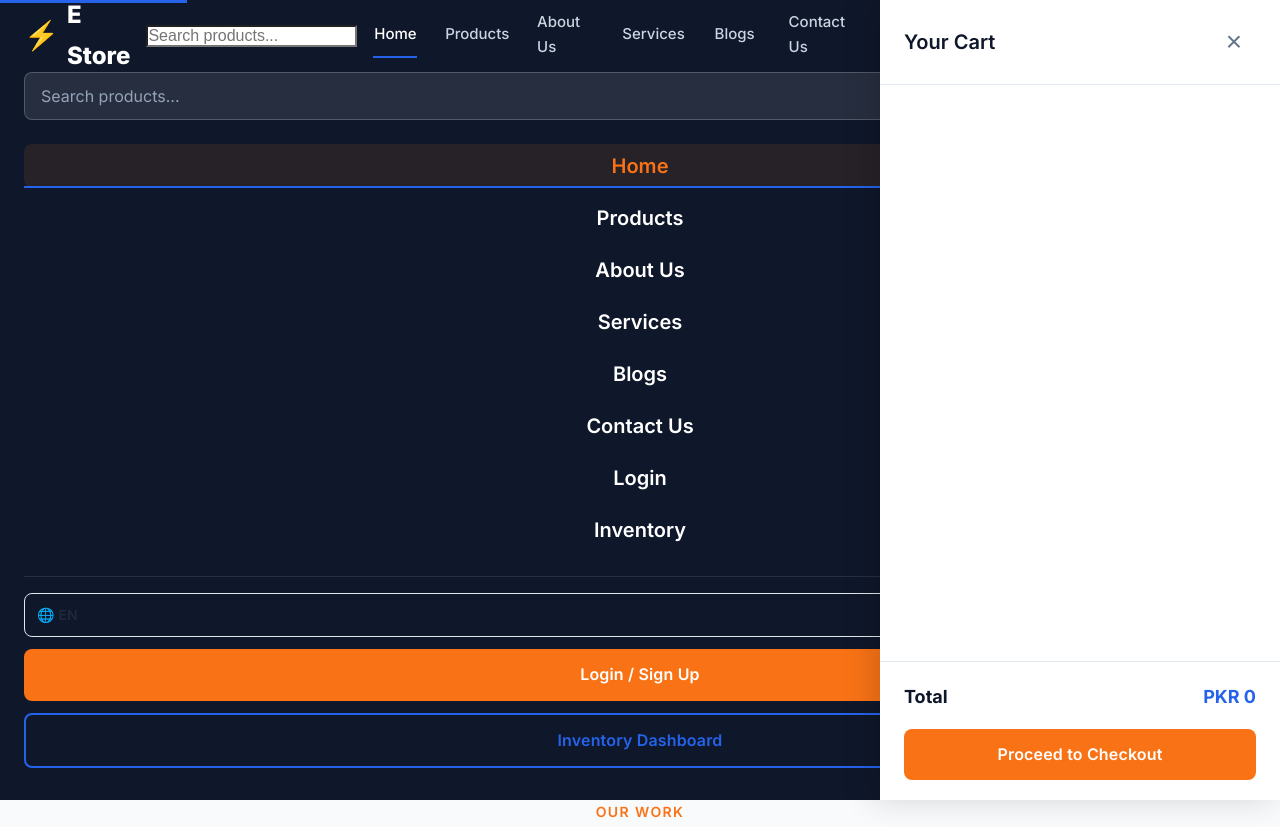
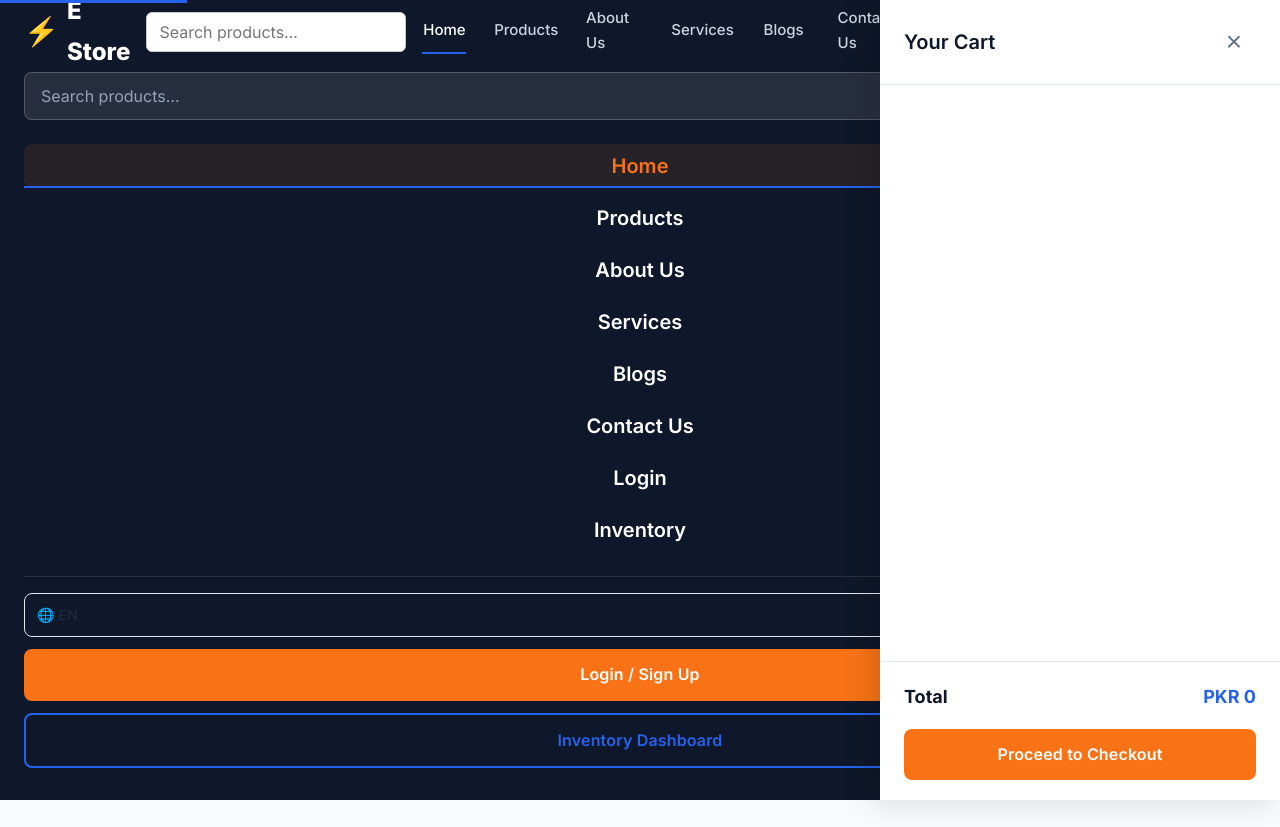
Before and after one commit to exnesssjaffri-sketch/E-Store, a plain HTML site: page frontend/index.html in a window 1280 px wide. Shown: the top 827 px of the page. Drawn offline with nearby package versions, Linux system fonts and the light colour scheme; no server answers; placeholder pictures from the web are drawn by us.

Commit message:
MODIFIED

```diff
--- a/frontend/mobile.css
+++ b/frontend/mobile.css
@@ -264,7 +264,10 @@ h3 {
 
 /* Search in navbar (desktop) */
 .navbar-search {
-    display: none;
+    display: flex;
+    align-items: center;
+    height: 100%;
+    position: relative;
     flex: 1;
     max-width: 300px;
     margin: 0 16px;
@@ -272,7 +275,7 @@ h3 {
 
 @media (min-width: 1024px) {
     .navbar-search {
-        display: block;
+        display: flex;
     }
 }
 
--- a/frontend/style.css
+++ b/frontend/style.css
@@ -39,6 +39,7 @@
 
 html {
     scroll-behavior: smooth;
+    height: 100%;
 }
 
 body {
@@ -50,6 +51,9 @@ body {
     -webkit-font-smoothing: antialiased;
     -moz-osx-font-smoothing: grayscale;
     overflow-x: hidden;
+    min-height: 100dvh;
+    margin: 0;
+    padding-top: 64px;
 }
 
 img {
@@ -227,15 +231,19 @@ h3 {
     top: 0;
     left: 0;
     right: 0;
-    height: 64px;
+    width: 100%;
+    height: 64px;           /* EXACT height, no vh units */
     z-index: 1000;
+    background-color: #ffffff;
+    box-shadow: 0 1px 3px rgba(0,0,0,0.1);
+    display: flex;
+    align-items: center;    /* Vertically center everything inside */
     transition: all var(--transition-fast) ease-in-out;
     padding: 0 16px;
 }
 
 @media (min-width: 768px) {
     .navbar {
-        height: var(--nav-height);
         padding: 0 32px;
     }
 }
@@ -247,6 +255,33 @@ h3 {
     height: 100%;
     max-width: var(--max-width);
     margin: 0 auto;
+}
+
+/* Search bar container inside header — keep it in normal flow */
+.navbar-search {
+    display: flex;
+    align-items: center;
+    height: 100%;
+    position: relative;     /* NOT absolute */
+}
+
+/* Search input itself — fixed height */
+.navbar-search input,
+header input[type="search"] {
+    height: 40px;           /* Fixed height, no % or vh */
+    padding: 0 12px;
+    border: 1px solid #ccc;
+    border-radius: 6px;
+    outline: none;
+    font-size: 15px;
+    font-family: inherit;
+    background: var(--color-white);
+    color: var(--color-text-main);
+}
+
+.navbar-search input:focus {
+    border-color: var(--color-secondary);
+    box-shadow: 0 0 0 3px rgba(37, 99, 235, 0.1);
 }
 
 .navbar.sticky {
```
Also changed, not shown: frontend/checkout.js (+21 -4 lines).
